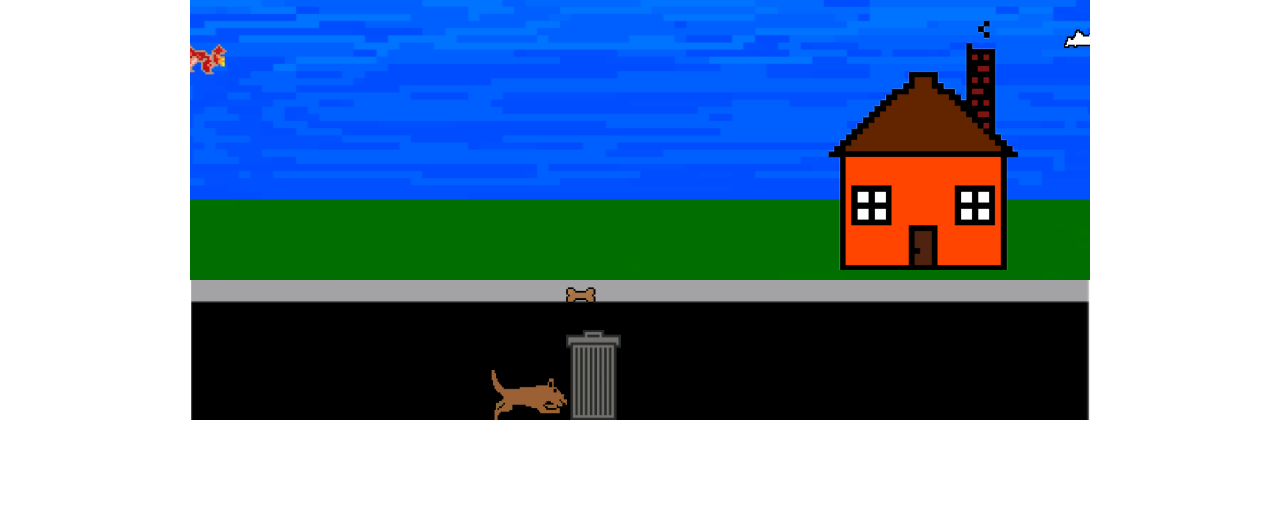
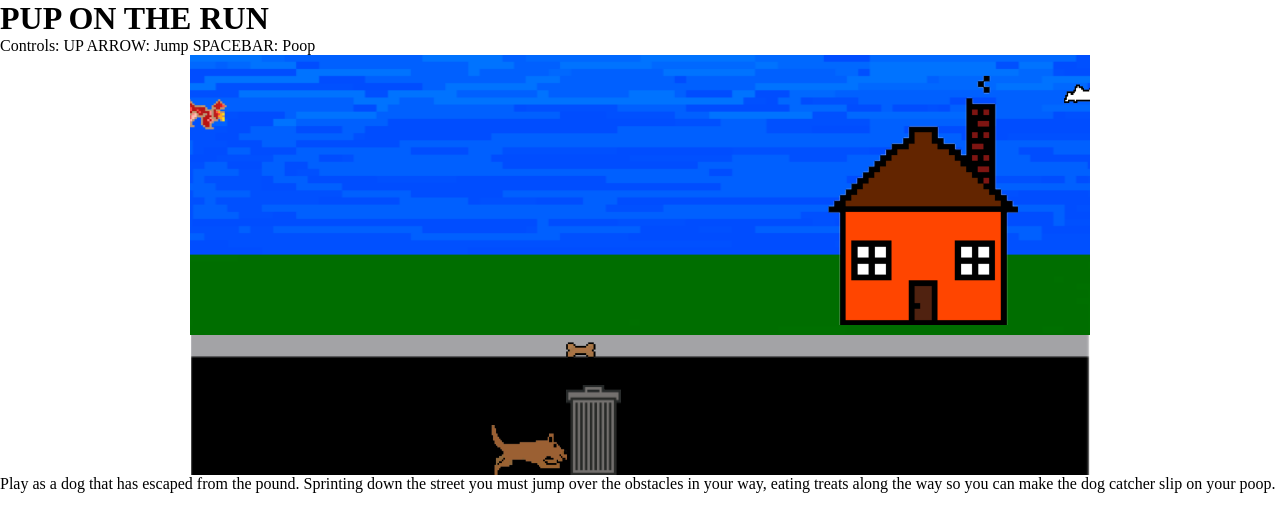
Before and after one commit to nbezin2/PupOnTheRun, a plain HTML site: page index.html in a window 1280 px wide. Drawn offline with Linux system fonts and the light colour scheme.

Commit message:
Adding instructions
-controls
-plot lol

```diff
--- a/index.html
+++ b/index.html
@@ -9,6 +9,12 @@
 	</style>
 </head>
 <body>
+
+	<h1>PUP ON THE RUN</h1>
+	<p1>Controls:</p1>
+	<p1>UP ARROW: Jump</p1>
+	<p1>SPACEBAR: Poop</p1>
+
 <canvas id="Canvas" width="900" height="420"></canvas>
 <script src="Background.js"></script>
 <script src="poop.js"></script>
@@ -181,5 +187,7 @@
 	setInterval(draw, 10);
 </script>
 
+<p2>Play as a dog that has escaped from the pound. Sprinting down the street you must jump over the obstacles in your way, eating treats along the way so you can make the dog catcher slip on your poop.</p2>
+
 </body>
 </html>
```
